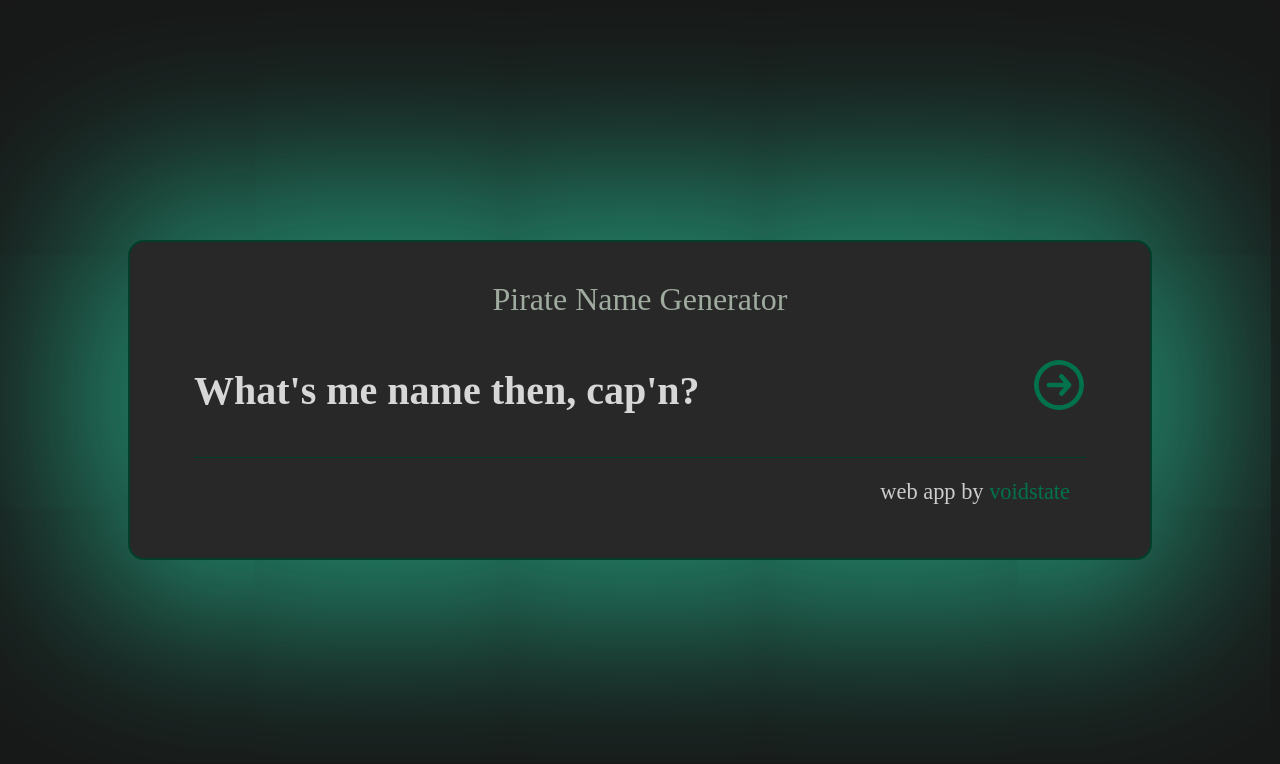
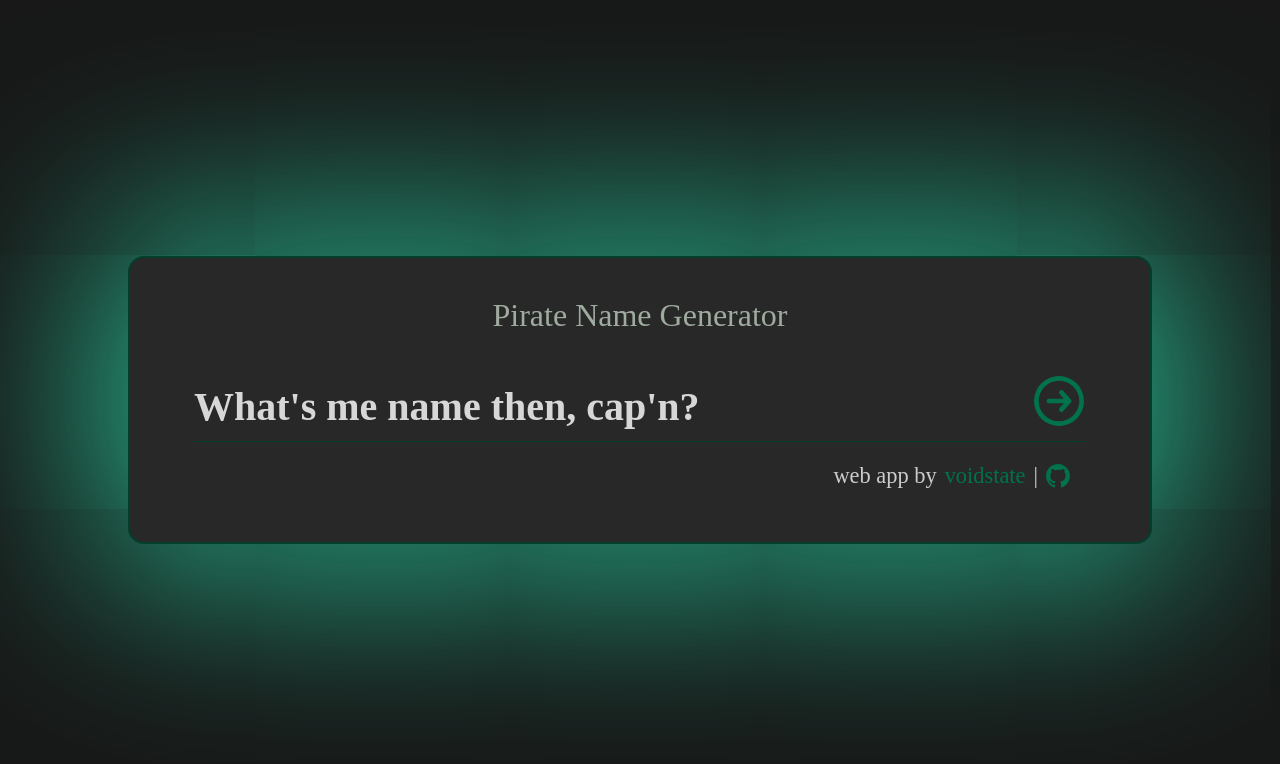
Before and after one commit to voidstate/pirate-names, a Vue app: page / in a window 1280 px wide. Shown: the top 764 px of the page. Built offline with nearby package versions, Linux system fonts and the light colour scheme; a web font is replaced by a local one.

Commit message:
Trying to get build into sub-directory

```diff
--- a/src/components/Page-Footer.vue
+++ b/src/components/Page-Footer.vue
@@ -1,15 +1,49 @@
+<script setup>
+	import GithubIcon from './icons/IconGithub.vue'
+</script>
+
 <template>
-	<div>web app by <a href="//voidstate.com/rpg">voidstate</a></div>
+	<div class="footer-container">
+		web app by <a href="//voidstate.com/rpg">voidstate</a>
+		<span>|</span>
+		<a href="//github.com/voidstate/pirate-names"><GithubIcon class="footer-container__icon"/></a>
+	</div>
 </template>
 
 <style>
 	footer
 	{
-	margin-top: 2rem;
+		margin-top: 2rem 0;
 		border-top: 1px solid var(--color-border);
 		padding: 1rem;
 		text-align: right;
 		font-size: 70%;
 		color: var(--color-text-muted);
+
+		& > div {
+			display: flex;
+			flex-direction: row;
+			gap: .5rem;
+			align-items: center;
+			justify-content: flex-end;
+		}
+
+		.footer-container__icon {
+			width: 1.5rem;
+			display: inline-block;
+			height: auto;
+			margin-top: -3px;
+
+
+			path {
+				fill: var(--color-link);
+			}
+		}
+
+		a:is(:hover, :active) {
+			.footer-container__icon path {
+				fill: var(--color-link-active);
+			}
+		}
 	}
 </style>
--- /dev/null
+++ b/src/components/icons/IconGithub.vue
@@ -0,0 +1,3 @@
+<template>
+	<svg width="98" height="96" viewBox="0 0 98 96" xmlns="http://www.w3.org/2000/svg"><path fill-rule="evenodd" clip-rule="evenodd" d="M48.854 0C21.839 0 0 22 0 49.217c0 21.756 13.993 40.172 33.405 46.69 2.427.49 3.316-1.059 3.316-2.362 0-1.141-.08-5.052-.08-9.127-13.59 2.934-16.42-5.867-16.42-5.867-2.184-5.704-5.42-7.17-5.42-7.17-4.448-3.015.324-3.015.324-3.015 4.934.326 7.523 5.052 7.523 5.052 4.367 7.496 11.404 5.378 14.235 4.074.404-3.178 1.699-5.378 3.074-6.6-10.839-1.141-22.243-5.378-22.243-24.283 0-5.378 1.94-9.778 5.014-13.2-.485-1.222-2.184-6.275.486-13.038 0 0 4.125-1.304 13.426 5.052a46.97 46.97 0 0 1 12.214-1.63c4.125 0 8.33.571 12.213 1.63 9.302-6.356 13.427-5.052 13.427-5.052 2.67 6.763.97 11.816.485 13.038 3.155 3.422 5.015 7.822 5.015 13.2 0 18.905-11.404 23.06-22.324 24.283 1.78 1.548 3.316 4.481 3.316 9.126 0 6.6-.08 11.897-.08 13.526 0 1.304.89 2.853 3.316 2.364 19.412-6.52 33.405-24.935 33.405-46.691C97.707 22 75.788 0 48.854 0z" fill="#fff"/></svg>
+</template>
--- a/src/data/deaths.json
+++ b/src/data/deaths.json
@@ -1,5 +1,7 @@
 [
     "abandoned ship",
+    "given the black spot",
+    "beheaded",
     "burned",
     "buried alive",
     "blown up",
@@ -30,6 +32,7 @@
     "joined the British",
     "jellyfish",
     "keel-hauled",
+    "leprosy",
     "lost in fog",
     "lost in a storm",
     "lost in a swamp",
@@ -47,6 +50,7 @@
     "plague",
     "retired",
     "starved",
+    "sank without a trace",
     "scurvy",
     "shot dead",
     "stabbed",
@@ -56,6 +60,7 @@
     "swept away",
     "strangled",
     "swashed buckle",
+    "walked the plank",
     "wandered off",
     "was a lady in disguise",
     "washed away"
```
Lines whose indentation alone changed are shown as unchanged.
